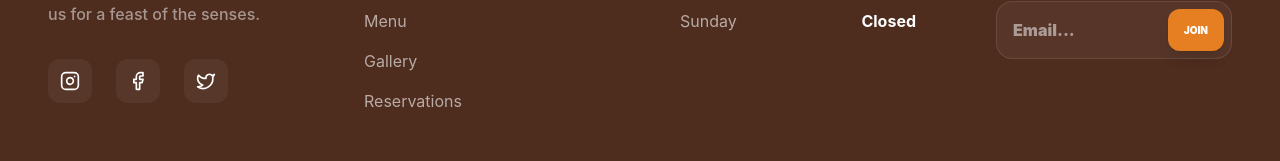
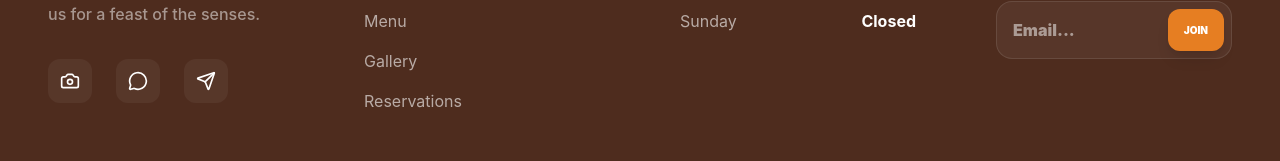
Before and after one commit to Fidelkyalo/Kolay-Restaurant, a React (Vite) app in the folder web/: page / in a window 1280 px wide. Shown: the part 5220-5381 px from the top of the page. Built offline with nearby package versions, Linux system fonts and the light colour scheme.

Commit message:
fix: replace missing lucide-react social icons with available alternatives - Twitter/Instagram/Facebook not exported in current version, replaced with Camera/MessageCircle/Send - build verified clean (2302 modules)

```diff
--- a/web/src/components/PublicNavbar.jsx
+++ b/web/src/components/PublicNavbar.jsx
@@ -1,5 +1,5 @@
 import React, { useState, useEffect } from 'react';
-import { Menu, X, Utensils, Calendar, MapPin, Phone, Instagram, Facebook } from 'lucide-react';
+import { Menu, X, Utensils, Calendar, MapPin, Phone, Camera, MessageCircle } from 'lucide-react';
 import { Link } from 'react-router-dom';
 
 const PublicNavbar = () => {
--- a/web/src/pages/Home.jsx
+++ b/web/src/pages/Home.jsx
@@ -1,5 +1,5 @@
 import React, { useState } from 'react';
-import { Utensils, Star, Clock, MapPin, Phone, Instagram, Facebook, Twitter, ArrowRight, Calendar, ChevronDown, Check } from 'lucide-react';
+import { Utensils, Star, Clock, MapPin, Phone, Camera, MessageCircle, Send, ArrowRight, Calendar, ChevronDown, Check } from 'lucide-react';
 import PublicNavbar from '../components/PublicNavbar';
 import { Link } from 'react-router-dom';
 
@@ -272,9 +272,7 @@ const Home = () => {
                                 alt="Gallery"
                                 className="w-full h-full object-cover transition-transform duration-700 group-hover:scale-125"
                             />
-                            <div className="absolute inset-0 bg-secondary/60 opacity-0 group-hover:opacity-100 transition-opacity flex items-center justify-center">
-                                <Instagram className="text-white w-12 h-12" />
-                            </div>
+                            <Camera className="text-white w-12 h-12" />
                         </div>
                     ))}
                 </div>
@@ -292,9 +290,9 @@ const Home = () => {
                             Bringing artisan culinary experiences to your soul. Join us for a feast of the senses.
                         </p>
                         <div className="flex gap-6">
-                            <button className="bg-white/5 hover:bg-accent hover:text-primary p-3 rounded-xl transition-all"><Instagram className="w-5 h-5" /></button>
-                            <button className="bg-white/5 hover:bg-accent hover:text-primary p-3 rounded-xl transition-all"><Facebook className="w-5 h-5" /></button>
-                            <button className="bg-white/5 hover:bg-accent hover:text-primary p-3 rounded-xl transition-all"><Twitter className="w-5 h-5" /></button>
+                            <button className="bg-white/5 hover:bg-accent hover:text-primary p-3 rounded-xl transition-all"><Camera className="w-5 h-5" /></button>
+                            <button className="bg-white/5 hover:bg-accent hover:text-primary p-3 rounded-xl transition-all"><MessageCircle className="w-5 h-5" /></button>
+                            <button className="bg-white/5 hover:bg-accent hover:text-primary p-3 rounded-xl transition-all"><Send className="w-5 h-5" /></button>
                         </div>
                     </div>
 
```
